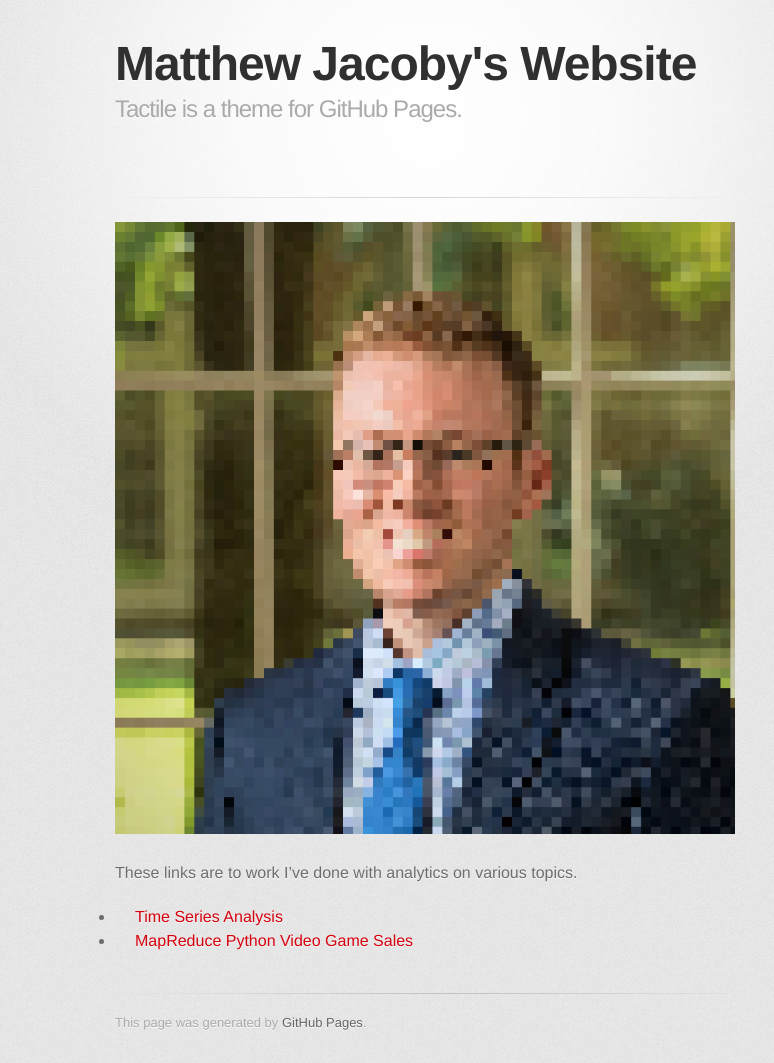
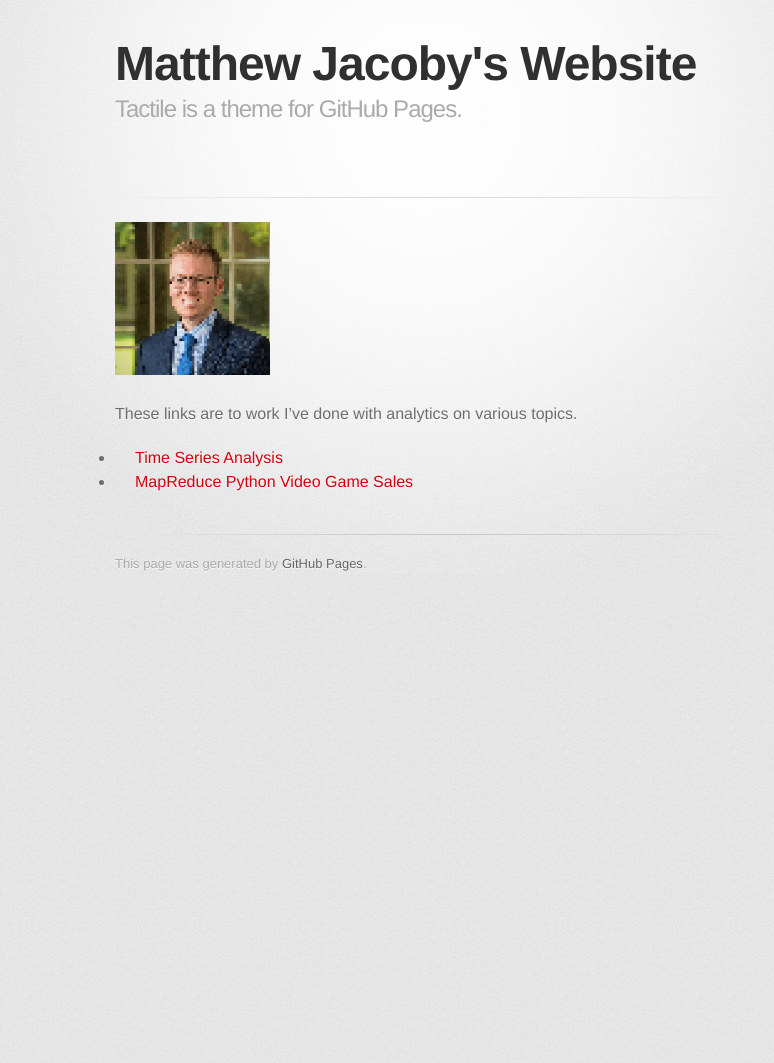
Before and after one commit to mpjacoby/mpjacoby.github.io, a Jekyll site: the page built from index.md, in a window 1280 px wide. Shown: the whole page, without its empty margins (215-989 px from the left). Built offline with Jekyll 4.4.1, drawn with Linux system fonts in a browser that asks for light colours; some web fonts are replaced; our own code applies the rules of GitHub Pages for plain Markdown files; after the commit the page ends 900 px from its top, so only the background shows below that.

Commit message:
Update index.md

```diff
--- a/index.md
+++ b/index.md
@@ -2,7 +2,7 @@
 title: Matthew Jacoby's Website
 ---
 
-![Picture of me](image.jpg)
+![Picture of me](image.jpg){:height="25%" width="25%"}
 
 These links are to work I've done with analytics on various topics.
 
```
